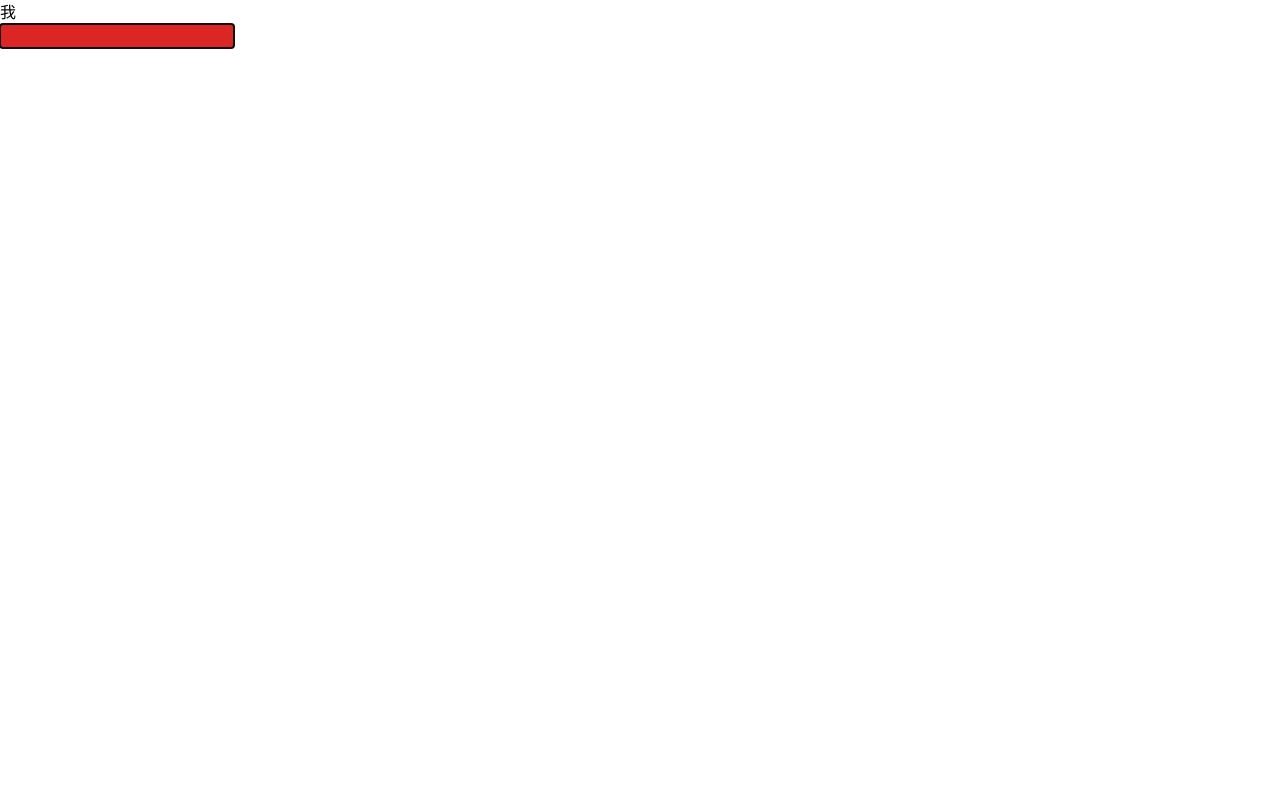
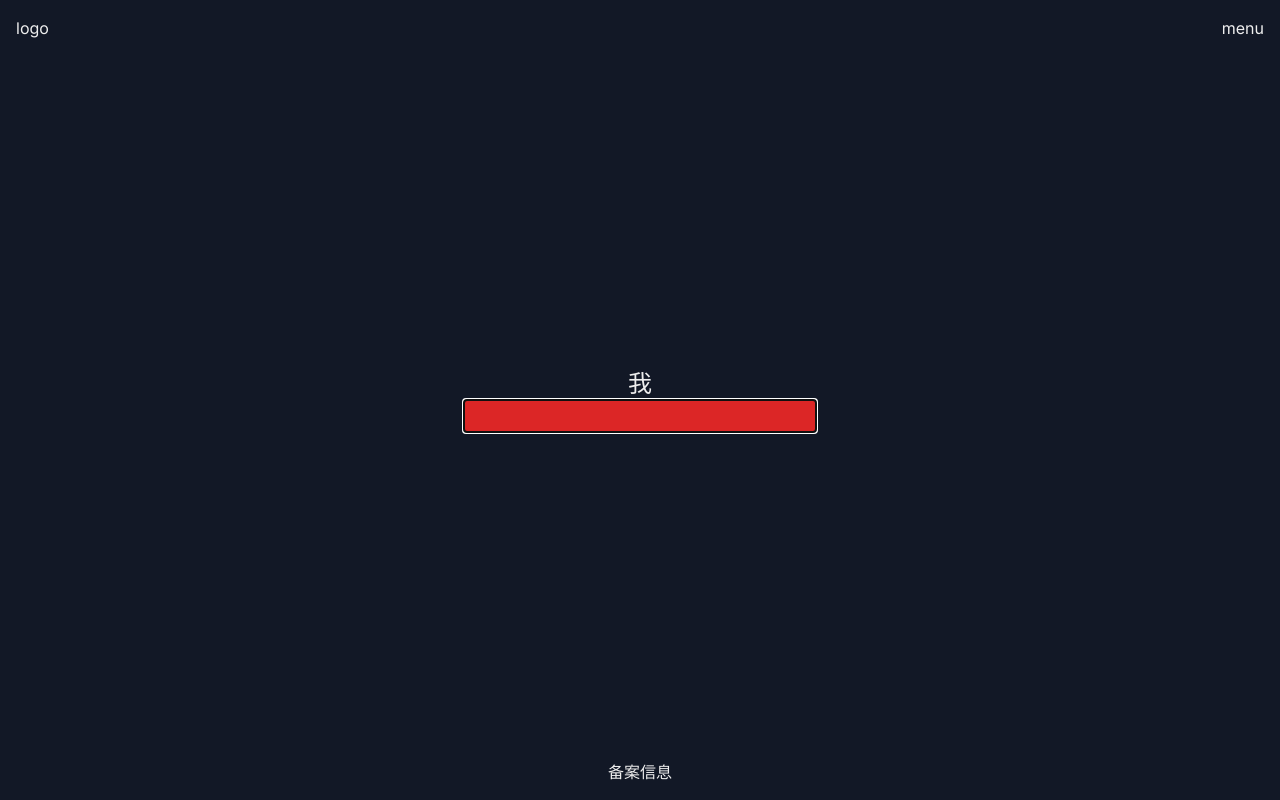
Before and after one commit to lttztt/learn-english, a Next.js app: page / in a window 1280 px wide. Built offline with nearby package versions, Linux system fonts and the light colour scheme.

Commit message:
add style

```diff
--- a/src/app/globals.css
+++ b/src/app/globals.css
@@ -6,6 +6,15 @@
   --foreground-rgb: 0, 0, 0;
   --background-start-rgb: 214, 219, 220;
   --background-end-rgb: 255, 255, 255;
+}
+
+html,
+body {
+  height: 100vh;
+  width: 100vw;
+}
+body {
+  color: #eee;
 }
 
 /* @media (prefers-color-scheme: dark) {
--- a/src/app/page.tsx
+++ b/src/app/page.tsx
@@ -1,4 +1,5 @@
 'use client'
+import './globals.css'
 import Answer from '@/components/Answer'
 import Question from '@/components/Question'
 import { useEffect, useRef, useState } from 'react'
@@ -51,12 +52,19 @@ export default function Home() {
     updateWord()
   }
   return (
-    <div>
-      {currentMode === 'question' ? (
-        <Question word={questionWord} onCheckAnswer={handleCheckAnswer} />
-      ) : (
-        <Answer word={answerWord} soundMark={answerSoundMark} onToNextStatement={onToNextStatement} />
-      )}
+    <div className="flex flex-col h-full w-full bg-[#121826]">
+      <header className="flex justify-between items-center p-4">
+        <div>logo</div>
+        <div>menu</div>
+      </header>
+      <main className="flex-1 flex items-center justify-center p-8 text-2xl text-center">
+        {currentMode === 'question' ? (
+          <Question word={questionWord} onCheckAnswer={handleCheckAnswer} />
+        ) : (
+          <Answer word={answerWord} soundMark={answerSoundMark} onToNextStatement={onToNextStatement} />
+        )}
+      </main>
+      <footer className="flex-shrink-0 flex items-center justify-center p-4">备案信息</footer>
     </div>
   )
 }
--- a/src/components/Answer.tsx
+++ b/src/components/Answer.tsx
@@ -3,21 +3,23 @@ export default function Answer({
   soundMark,
   onToNextStatement,
 }: {
-  word: string;
-  soundMark: string;
-  onToNextStatement: () => void;
+  word: string
+  soundMark: string
+  onToNextStatement: () => void
 }) {
-  const audioSrc = `https://dict.youdao.com/dictvoice?audio=${word}&type=1`;
+  const audioSrc = `https://dict.youdao.com/dictvoice?audio=${word}&type=1`
   return (
     <div>
       <div>{word}</div>
       <div>{soundMark}</div>
 
-      <audio autoPlay controls>
+      <audio autoPlay controls className="w-0 h-0">
         <source src={audioSrc} type="audio/mpeg" />
         Your browser does not support the audio element.
       </audio>
-      <button onClick={onToNextStatement}>next</button>
+      <button className="border-solid border-1 bg-green-700  rounded-xl px-8 py-2 mt-3" onClick={onToNextStatement}>
+        next
+      </button>
     </div>
-  );
+  )
 }
```
